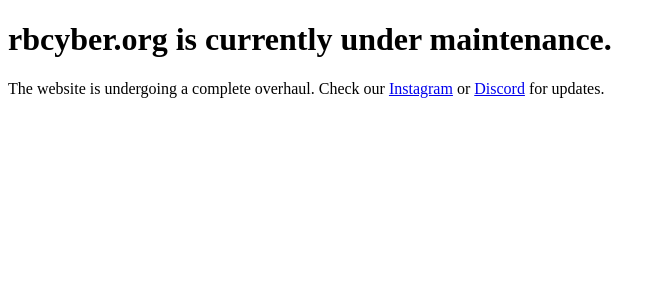
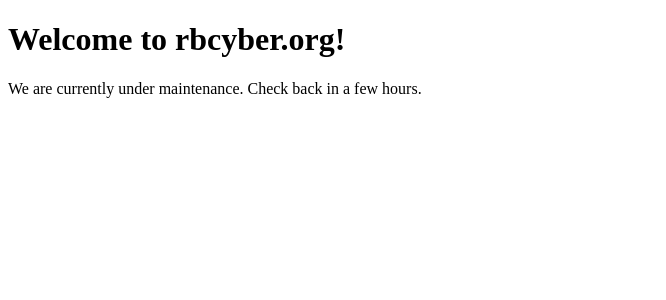
Before and after one commit to rbcyber1/rbcyber-org, a React (Vite) app in the folder apps/frontend/: page / in a window 1280 px wide. Shown: the top 300 px of the page, without its empty margins (0-666 px from the left). Built offline with nearby package versions, Linux system fonts and the light colour scheme.

Commit message:
Layout utilization

```diff
--- a/apps/frontend/src/components/Temp.tsx
+++ /dev/null
@@ -1,14 +0,0 @@
-const Temp = () => {
-    return (
-        <div>
-            <h1>rbcyber.org is currently under maintenance.</h1>
-            <p>
-                The website is undergoing a complete overhaul. Check our{" "}
-                <a href="https://www.instagram.com/rbhscyber/">Instagram</a> or{" "}
-                <a href="https://discord.gg/jEPCcVGGYW">Discord</a> for updates.
-            </p>
-        </div>
-    );
-};
-
-export default Temp;
--- a/apps/frontend/src/layouts/MainLayout.tsx
+++ b/apps/frontend/src/layouts/MainLayout.tsx
@@ -1,4 +1,9 @@
 import { Outlet } from "react-router-dom";
+
+import "../components/UserHeader";
+import "../components/LevelChange";
+import "../components/Header";
+import "../components/FooterNavbar";
 
 const MainLayout = () => {
     return (
--- a/apps/frontend/src/router.tsx
+++ b/apps/frontend/src/router.tsx
@@ -2,7 +2,7 @@
 
 import MainLayout from "./layouts/MainLayout";
 
-import Temp from "./components/Temp";
+import Home from "./routes/public/Home";
 
 import NotFound from "./routes/shared/NotFound";
 
@@ -10,7 +10,7 @@
     {
         path: "/",
         element: <MainLayout />,
-        children: [{ index: true, element: <Temp /> }],
+        children: [{ index: true, element: <Home /> }],
     },
     {
         path: "*",
--- a/apps/frontend/src/routes/public/Home.tsx
+++ b/apps/frontend/src/routes/public/Home.tsx
@@ -0,0 +1,12 @@
+const Home = () => {
+    return (
+        <div className="home-page">
+            <h1>Welcome to rbcyber.org!</h1>
+            <p>
+                We are currently under maintenance. Check back in a few hours.
+            </p>
+        </div>
+    );
+};
+
+export default Home;
```
